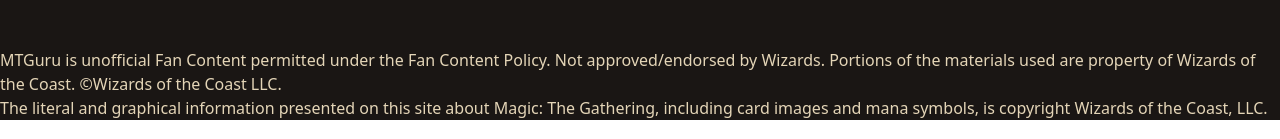
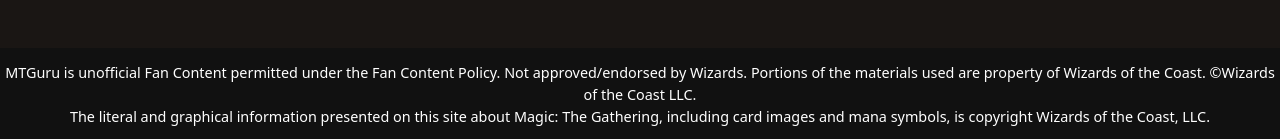
Before and after one commit to ChiefAntiphates/mtguru, a React (Vite) app in the folder apps/client/: page / in a window 1280 px wide. Shown: the part 808-947 px from the top of the page. Built offline with nearby package versions, Linux system fonts and the light colour scheme; no server answers.

Commit message:
Add footer scss

```diff
--- a/apps/client/src/App.css
+++ b/apps/client/src/App.css
@@ -103,6 +103,15 @@
   z-index: 1;
 }
 
+.site-footer {
+  margin-top: auto;
+  background-color: #111;
+  color: #fff;
+  text-align: center;
+  padding: 1em 0;
+  font-size: 0.9rem;
+}
+
 @keyframes titleGlow {
   0% {
     text-shadow:
```
